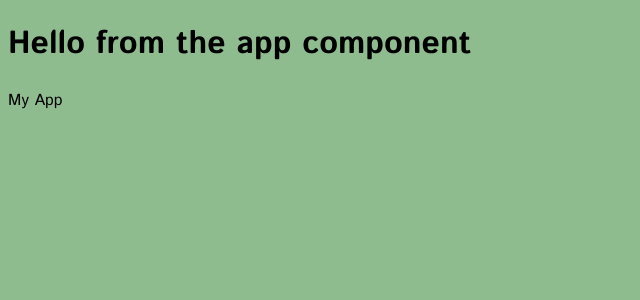
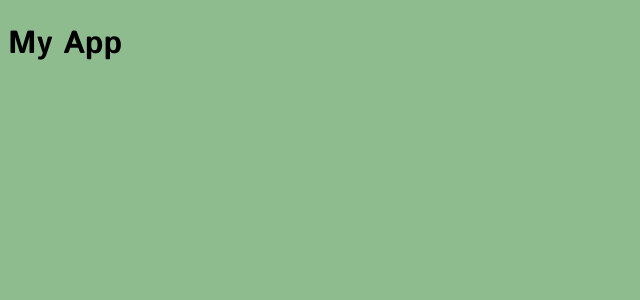
Before and after one commit to OybekKayumov/feedback-app, a React (Create React App) app: page / in a window 1280 px wide. Shown: the top 300 px of the page, without its empty margins (0-640 px from the left). Built offline with nearby package versions, Linux system fonts and the light colour scheme.

Commit message:
add JSX and regular Javascript

```diff
--- a/src/App.js
+++ b/src/App.js
@@ -1,12 +1,23 @@
+import React from "react";
+
+//todo: JSX
+// function App() {
+//   return (
+//     <div className="container">
+//       <h1>Hello from the app component</h1>
+//       <p>My App</p>
+
+//       <label htmlFor=""></label>
+//     </div>
+//   )
+// }
+
+//todo: Regular JS
 function App() {
-  return (
-    <div className="container">
-      <h1>Hello from the app component</h1>
-      <p>My App</p>
-
-      <label htmlFor=""></label>
-    </div>
+  return React.createElement('div', { className: 'container' },
+         React.createElement('h1', {}, 'My App')
   )
 }
 
+
 export default App
```
